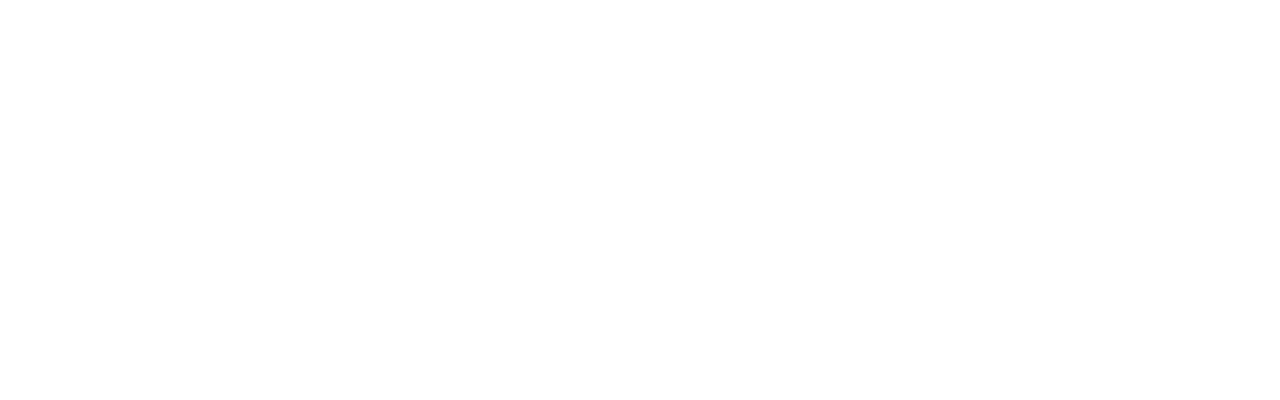
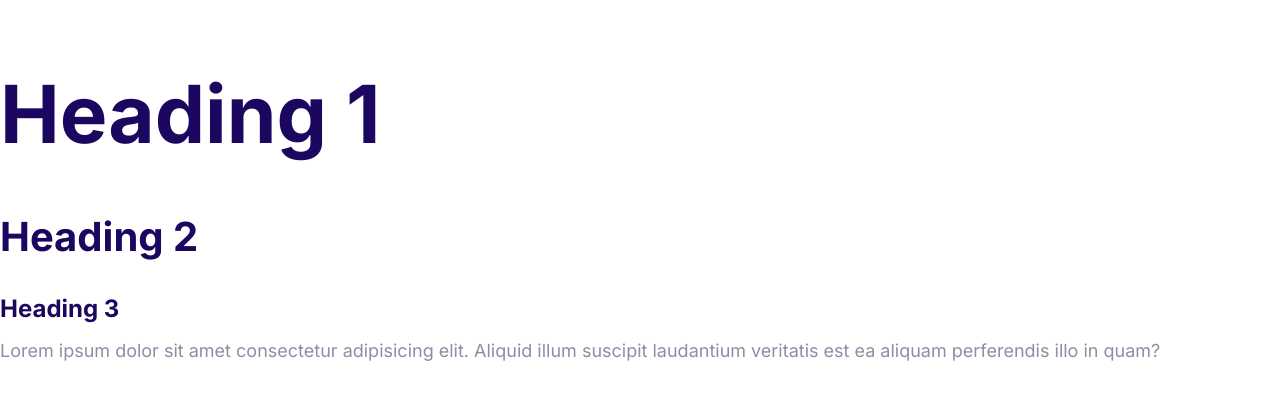
Before and after one commit to KlydeKun/KlydeKun-moshified, a plain HTML site: page index.html in a window 1280 px wide. Drawn offline with Linux system fonts and the light colour scheme.

Commit message:
Define the styles for the fonts.

```diff
--- a/css/styles.css
+++ b/css/styles.css
@@ -6,3 +6,56 @@
     --color-body: #918ca4;
 
 }
+
+html {
+    /* 62.5% of 16px = 10px */
+    font-size: 62.5%;
+}
+
+body {
+    font-family: Inter, Arial, Helvetica, sans-serif;
+    color: var(--color-body);
+    font-size: 2.4rem;
+    line-height: 1.5;
+}
+
+h1, h2, h3 {
+    color: var(--color-headings);
+    margin-bottom: 1rem;
+}
+
+h1 {
+    /* 1 x font size of the html element */
+    font-size: 7rem;
+}
+
+h2 {
+    font-size: 4rem;
+}
+
+h3 {
+    font-size: 3rem;
+    margin-bottom: 1rem;
+}
+
+p {
+    margin-top: 0;
+}
+
+@media screen and (min-width: 1024px) {
+    body {
+        font-size: 1.8rem;
+    }
+
+    h1 {
+        font-size: 8rem;
+    }
+
+    h2 {
+        font-size: 4rem;
+    }
+
+    h3 {
+        font-size: 2.4rem;
+    }
+}
--- a/index.html
+++ b/index.html
@@ -1,13 +1,22 @@
 <!DOCTYPE html>
 <html lang="en">
-<head>
-    <meta charset="UTF-8">
-    <meta name="viewport" content="width=device-width, initial-scale=1.0">
+  <head>
+    <meta charset="UTF-8" />
+    <meta name="viewport" content="width=device-width, initial-scale=1.0" />
     <title>Document</title>
-    <link rel="stylesheet" href="css/normalize.css">
-    <link rel="stylesheet" href="css/styles.css">
-</head>
-<body>
-
-</body>
+    <link rel="preconnect" href="https://fonts.googleapis.com" />
+    <link rel="preconnect" href="https://fonts.gstatic.com" crossorigin />
+    <link
+      href="https://fonts.googleapis.com/css2?family=Inter:wght@100..900&display=swap"
+      rel="stylesheet"
+    />
+    <link rel="stylesheet" href="css/normalize.css" />
+    <link rel="stylesheet" href="css/styles.css" />
+  </head>
+  <body>
+    <h1>Heading 1</h1>
+    <h2>Heading 2</h2>
+    <h3>Heading 3</h3>
+    <p>Lorem ipsum dolor sit amet consectetur adipisicing elit. Aliquid illum suscipit laudantium veritatis est ea aliquam perferendis illo in quam?</p>
+  </body>
 </html>
```
